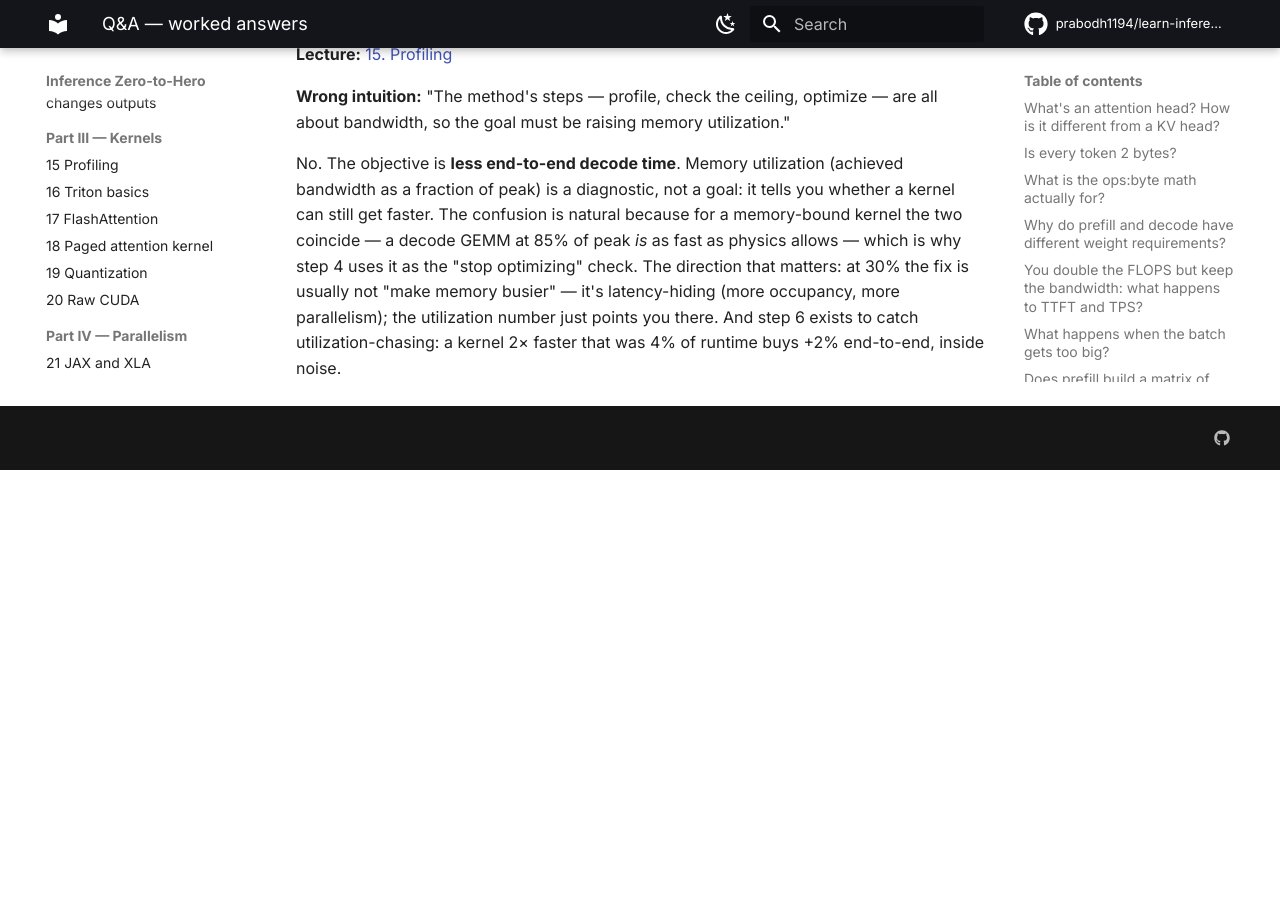
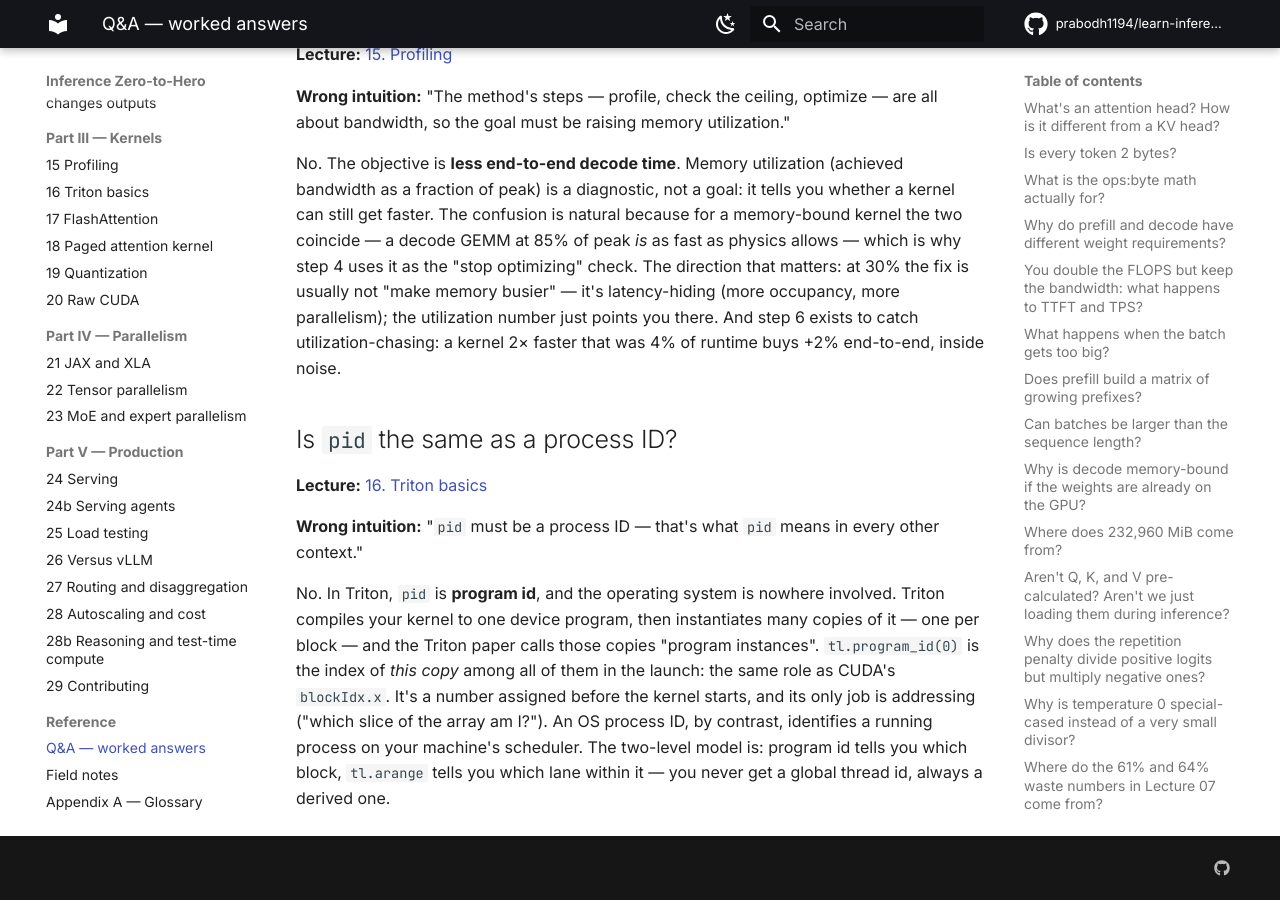
Before and after one commit to prabodh1194/learn-inference, an MkDocs documentation site: the page built from book/qa.md, in a window 1280 px wide and 900 px high, scrolled down 31348 px. Built offline with MkDocs 1.6.1 and Material for MkDocs 9.7.7, drawn with Linux system fonts in a browser that asks for light colours; comment, search, counter and statistics services are not loaded; before the commit the page ends 31818 px from its top, so only the background shows below that.

Commit message:
book: L16 -- Q&A on tl.program_id vs OS process id

```diff
--- a/book/16-triton-basics.md
+++ b/book/16-triton-basics.md
@@ -181,6 +181,17 @@ add_kernel[grid](x, y, out, n_elements, BLOCK_SIZE=1024)
 
 - **(1)** `tl.program_id(0)` is the block's index, in `[0, grid)`. The grid
   declares how many blocks exist; each block computes its own slice from its id.
+
+??? question "Is `pid` the same as a process ID?"
+    No — it's **program id**, and it's nothing to do with the operating
+    system. Triton compiles your kernel to one device program, then
+    instantiates many copies of it, one per block (the paper calls them
+    "program instances"). `pid` is the index of *this copy* among all of them
+    in the launch — the same role as CUDA's `blockIdx.x`. An OS process id
+    identifies a running process on your machine's scheduler; this identifies
+    a work unit inside one GPU call. It's a number chosen before the kernel
+    starts, and its only job is addressing.
+    [Full answer](qa.md#is-pid-the-same-as-a-process-id)
 - **(2)** `tl.arange(0, BLOCK_SIZE)` is a **vector of offsets**, `[0, 1, …,
   BLOCK_SIZE-1]`, held in registers. Add the block's starting offset and you
   have the addresses this block owns. This is where the compiler's coalescing
--- a/book/qa.md
+++ b/book/qa.md
@@ -1455,3 +1455,21 @@ usually not "make memory busier" — it's latency-hiding (more occupancy, more
 parallelism); the utilization number just points you there. And step 6 exists
 to catch utilization-chasing: a kernel 2× faster that was 4% of runtime buys
 +2% end-to-end, inside noise.
+
+## Is `pid` the same as a process ID?
+
+**Lecture:** [16. Triton basics](16-triton-basics.md)
+
+**Wrong intuition:** "`pid` must be a process ID — that's what `pid` means in
+every other context."
+
+No. In Triton, `pid` is **program id**, and the operating system is nowhere
+involved. Triton compiles your kernel to one device program, then instantiates
+many copies of it — one per block — and the Triton paper calls those copies
+"program instances". `tl.program_id(0)` is the index of *this copy* among all
+of them in the launch: the same role as CUDA's `blockIdx.x`. It's a number
+assigned before the kernel starts, and its only job is addressing ("which
+slice of the array am I?"). An OS process ID, by contrast, identifies a
+running process on your machine's scheduler. The two-level model is: program
+id tells you which block, `tl.arange` tells you which lane within it — you
+never get a global thread id, always a derived one.
```
